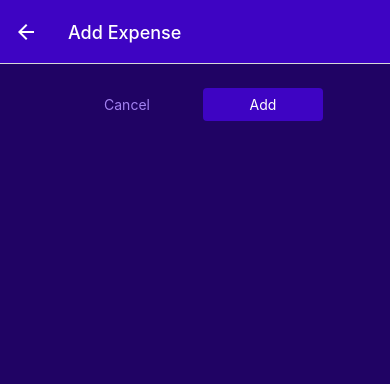
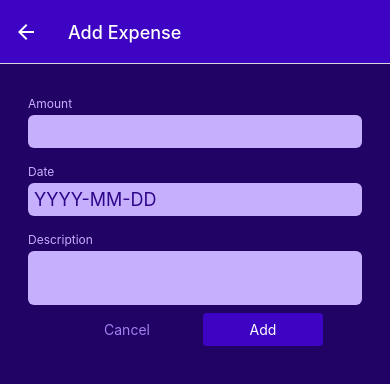
Before and after one commit to DaisyWard/ReactNativeExpenses, a React Native app: screen /ManageExpense in a window 390 px wide. Shown: the top 384 px of the page. Built offline with nearby package versions, Linux system fonts and the light colour scheme.

Commit message:
Begin input fields

```diff
--- /dev/null
+++ b/components/ExpensesOutput/ManageExpense/ExpenseForm.js
@@ -0,0 +1,34 @@
+import { View } from 'react-native'
+import Input from './Input'
+
+const ExpenseForm = () => {
+  const amountChangedHandler = () => {}
+
+  return (
+    <View>
+      <Input
+        label='Amount'
+        textInputConfig={{
+          keyboardType: 'decimal-pad',
+          onChangeText: amountChangedHandler
+        }}
+      />
+      <Input
+        label='Date'
+        textInputConfig={{
+          placeholder: 'YYYY-MM-DD',
+          maxLength: 10,
+          onChange: () => {}
+        }}
+      />
+      <Input
+        label='Description'
+        textInputConfig={{
+          multiline: true
+        }}
+      />
+    </View>
+  )
+}
+
+export default ExpenseForm
--- /dev/null
+++ b/components/ExpensesOutput/ManageExpense/Input.js
@@ -0,0 +1,42 @@
+import { Text, View, TextInput, StyleSheet } from 'react-native'
+import { GlobalStyles } from '../../../constants/styles'
+
+const Input = ({ label, textInputConfig }) => {
+  let inputStyles = [styles.input]
+
+  if (textInputConfig && textInputConfig.multiline) {
+    inputStyles.push(styles.inputMultiline)
+  }
+
+  return (
+    <View style={styles.inputContainer}>
+      <Text style={styles.label}>{label}</Text>
+      <TextInput style={styles.input} {...textInputConfig} />
+    </View>
+  )
+}
+
+export default Input
+
+const styles = StyleSheet.create({
+  inputContainer: {
+    marginHorizontal: 4,
+    marginVertical: 8
+  },
+  label: {
+    fontSize: 12,
+    color: GlobalStyles.colors.primary100,
+    marginBottom: 4
+  },
+  input: {
+    backgroundColor: GlobalStyles.colors.primary100,
+    padding: 6,
+    borderRadius: 6,
+    fontSize: 18,
+    color: GlobalStyles.colors.primary700
+  },
+  inputMultiline: {
+    minHeight: 100,
+    textAlignVertical: 'top'
+  }
+})
--- a/screens/ManageExpense.js
+++ b/screens/ManageExpense.js
@@ -1,9 +1,10 @@
 import { useContext, useLayoutEffect } from 'react'
-import { StyleSheet, View } from 'react-native'
+import { StyleSheet, TextInput, View } from 'react-native'
 import IconButton from '../UI/IconButton'
 import { GlobalStyles } from '../constants/styles'
 import Button from '../UI/Button'
 import { ExpensesContext } from '../store/expenses-context'
+import ExpenseForm from '../components/ExpensesOutput/ManageExpense/ExpenseForm'
 
 const ManageExpense = ({ route, navigation }) => {
   const expensesCtx = useContext(ExpensesContext)
@@ -46,6 +47,7 @@
 
   return (
     <View style={styles.container}>
+      <ExpenseForm />
       <View style={styles.buttonContainer}>
         <Button style={styles.button} mode='flat' onPress={cancelHandler}>
           Cancel
```
